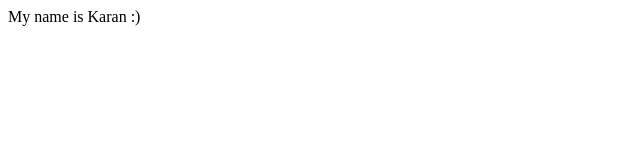
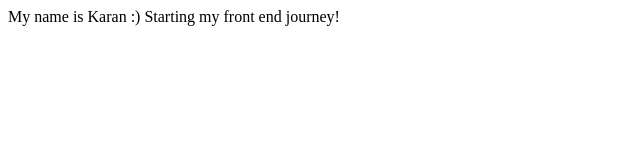
Before and after one commit to kjora/first-github-project, a plain HTML site: page index.html in a window 1280 px wide. Shown: the whole page, without its empty margins (0-640 px from the left). Drawn offline with Linux system fonts and the light colour scheme.

Commit message:
Added a description

```diff
--- a/index.html
+++ b/index.html
@@ -7,6 +7,6 @@
     <title>Karan Jora</title>
 </head>
 <body>
-    My name is Karan :)
+    My name is Karan :) Starting my front end journey!
 </body>
 </html>
```
